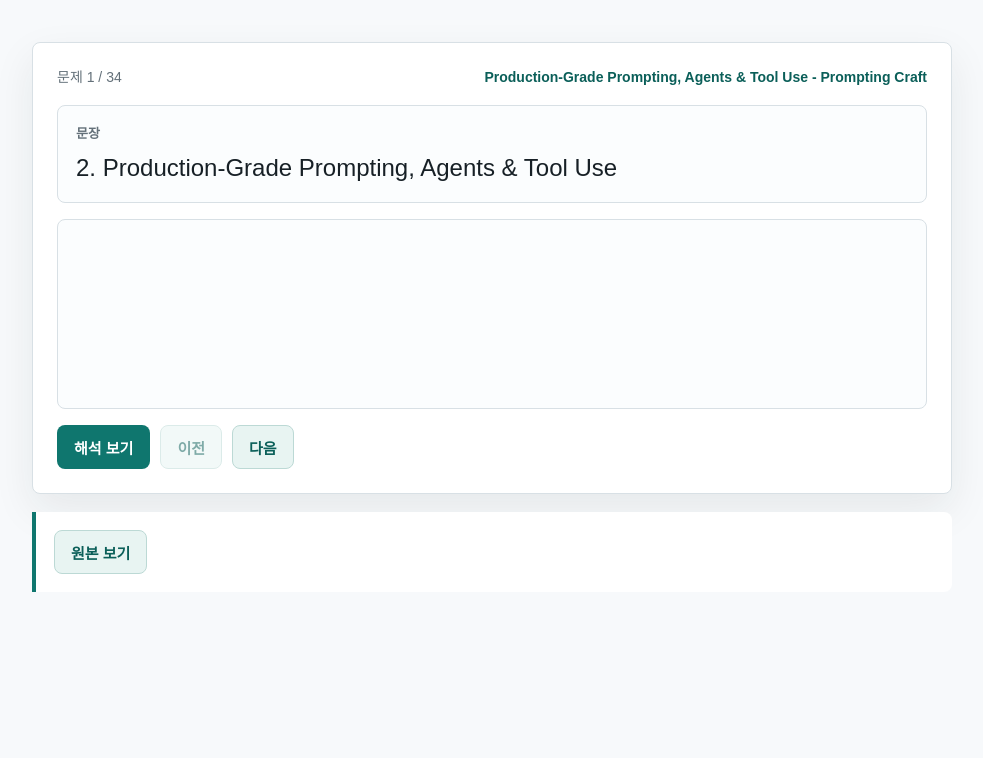
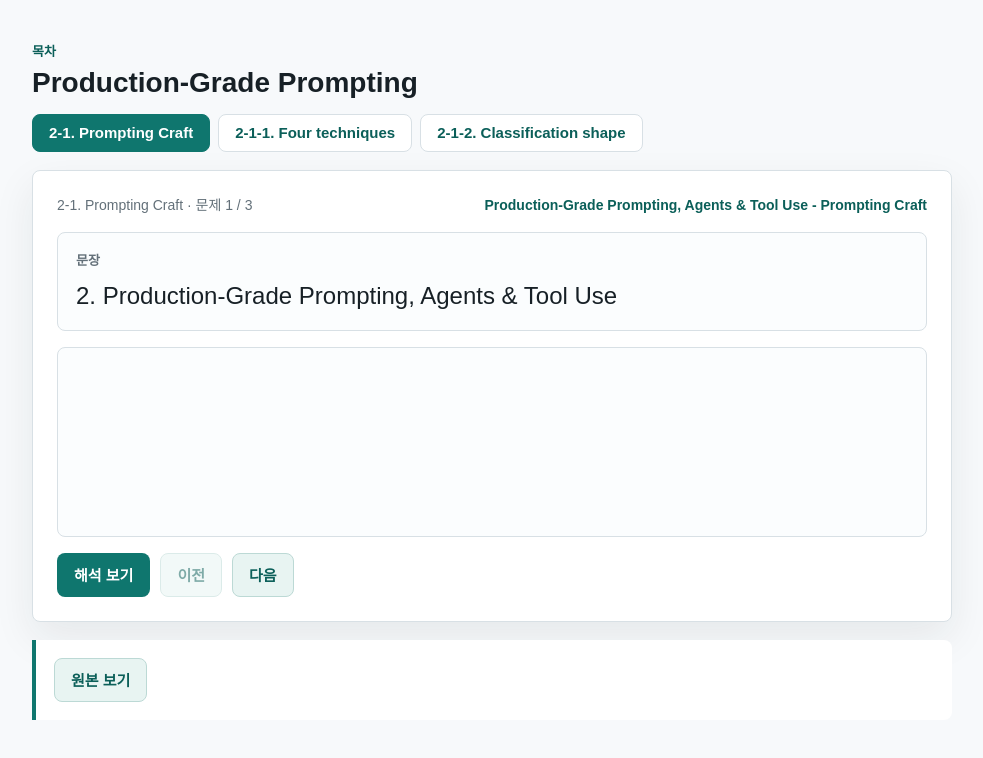
Before and after one commit to hye-w-on/en-quiz-app, a React (Vite) app: page / in a window 1280 px wide. Shown: the top 758 px of the page, without its empty margins (148-1131 px from the left). Built offline with nearby package versions, Linux system fonts and the light colour scheme.

Commit message:
Add section table of contents

```diff
--- a/src/App.tsx
+++ b/src/App.tsx
@@ -1,24 +1,51 @@
 import { useState } from "react";
-import { quizItems, sourceText } from "./data";
+import { quizSections, sourceText } from "./data";
 import "./styles.css";
 
 function App() {
-  const [currentIndex, setCurrentIndex] = useState(0);
+  const [sectionIndex, setSectionIndex] = useState(0);
+  const [questionIndex, setQuestionIndex] = useState(0);
   const [answerVisible, setAnswerVisible] = useState(false);
   const [sourceVisible, setSourceVisible] = useState(false);
-  const currentItem = quizItems[currentIndex];
+  const activeSection = quizSections[sectionIndex];
+  const currentItem = activeSection.items[questionIndex];
+
+  function selectSection(nextSectionIndex: number) {
+    setSectionIndex(nextSectionIndex);
+    setQuestionIndex(0);
+    setAnswerVisible(false);
+  }
 
   function moveQuiz(step: number) {
-    setCurrentIndex((index) => Math.min(Math.max(index + step, 0), quizItems.length - 1));
+    setQuestionIndex((index) => Math.min(Math.max(index + step, 0), activeSection.items.length - 1));
     setAnswerVisible(false);
   }
 
   return (
     <main>
+      <header className="toc">
+        <div>
+          <p className="toc-label">목차</p>
+          <h1>Production-Grade Prompting</h1>
+        </div>
+        <nav className="toc-list" aria-label="퀴즈 목차">
+          {quizSections.map((section, index) => (
+            <button
+              type="button"
+              className={index === sectionIndex ? "toc-button active" : "toc-button"}
+              key={section.id}
+              onClick={() => selectSection(index)}
+            >
+              {section.title}
+            </button>
+          ))}
+        </nav>
+      </header>
+
       <section className="quiz-shell" aria-live="polite">
         <div className="meta-row">
           <span>
-            문제 {currentIndex + 1} / {quizItems.length}
+            {activeSection.title} · 문제 {questionIndex + 1} / {activeSection.items.length}
           </span>
           <span className="source">{currentItem.source}</span>
         </div>
@@ -40,7 +67,7 @@ function App() {
           <button
             type="button"
             className="secondary"
-            disabled={currentIndex === 0}
+            disabled={questionIndex === 0}
             onClick={() => moveQuiz(-1)}
           >
             이전
@@ -48,7 +75,7 @@ function App() {
           <button
             type="button"
             className="secondary"
-            disabled={currentIndex === quizItems.length - 1}
+            disabled={questionIndex === activeSection.items.length - 1}
             onClick={() => moveQuiz(1)}
           >
             다음
--- a/src/data.ts
+++ b/src/data.ts
@@ -2,6 +2,12 @@ export type QuizItem = {
   sentence: string;
   translation: string;
   source: string;
+};
+
+export type QuizSection = {
+  id: string;
+  title: string;
+  items: QuizItem[];
 };
 
 const source = "Production-Grade Prompting, Agents & Tool Use - Prompting Craft";
@@ -41,7 +47,11 @@ Worked example: a classification prompt before and after
 
 A developer needs Claude to classify support tickets into three categories: billing, technical, and escalation. The first prompt is a bare instruction with no constraint on the output:`;
 
-export const quizItems: QuizItem[] = [
+export const quizSections: QuizSection[] = [
+  {
+    id: "prompting-craft",
+    title: "2-1. Prompting Craft",
+    items: [
       {
         sentence: "2. Production-Grade Prompting, Agents & Tool Use",
         translation: "2. 프로덕션 수준의 프롬프팅, 에이전트 및 도구 사용",
@@ -56,7 +66,13 @@ export const quizItems: QuizItem[] = [
         sentence: "System prompts, XML, few-shot, and output constraints",
         translation: "시스템 프롬프트, XML, 퓨샷, 그리고 출력 제약 조건",
         source
+      }
+    ]
   },
+  {
+    id: "reliable-output-shape",
+    title: "2-1-1. Four techniques",
+    items: [
       {
         sentence: "2-1-1. Four techniques that give Claude a reliable output shape",
         translation: "2-1-1. Claude가 안정적인 출력 형태를 갖도록 해 주는 네 가지 기법",
@@ -156,7 +172,13 @@ export const quizItems: QuizItem[] = [
         sentence: "Why this technique is the fix: The prompt was validated against a narrow set of inputs. Naming the variant in the constraint, or adding an example that covers it, closes the gap the test inputs never exposed.",
         translation: "이 기법이 해결책인 이유: 프롬프트가 좁은 입력 집합으로만 검증되었기 때문입니다. 제약 조건에 변형 입력을 명시하거나 이를 다루는 예시를 추가하면, 테스트 입력이 드러내지 못했던 틈을 메울 수 있습니다.",
         source
+      }
+    ]
   },
+  {
+    id: "classification-shape",
+    title: "2-1-2. Classification shape",
+    items: [
       {
         sentence: "2-1-2. Diagnosing a classification prompt that returns the wrong output shape",
         translation: "2-1-2. 잘못된 출력 형태를 반환하는 분류 프롬프트 진단하기",
@@ -212,4 +234,6 @@ export const quizItems: QuizItem[] = [
         translation: "첫 번째 프롬프트는 출력에 대한 제약이 없는 단순한 지시문입니다.",
         source
       }
+    ]
+  }
 ];
--- a/src/styles.css
+++ b/src/styles.css
@@ -59,6 +59,46 @@ main {
   width: min(920px, calc(100% - 32px));
   margin: 0 auto;
   padding: 42px 0;
+}
+
+.toc {
+  display: grid;
+  gap: 14px;
+  margin-bottom: 18px;
+}
+
+.toc-label {
+  margin: 0 0 4px;
+  color: var(--accent-dark);
+  font-size: 13px;
+  font-weight: 700;
+}
+
+h1 {
+  margin: 0;
+  font-size: 28px;
+  line-height: 1.2;
+  letter-spacing: 0;
+}
+
+.toc-list {
+  display: flex;
+  gap: 8px;
+  flex-wrap: wrap;
+}
+
+.toc-button {
+  min-height: 38px;
+  background: #fff;
+  color: var(--accent-dark);
+  border-color: var(--line);
+}
+
+.toc-button:hover,
+.toc-button.active {
+  background: var(--accent);
+  color: #fff;
+  border-color: var(--accent);
 }
 
 .quiz-shell {
@@ -159,6 +199,10 @@ main {
     padding: 18px;
   }
 
+  h1 {
+    font-size: 23px;
+  }
+
   .sentence {
     font-size: 20px;
   }
```
Lines whose indentation alone changed are shown as unchanged.
